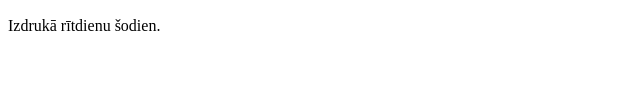
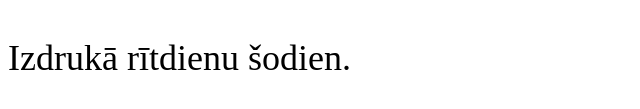
Before and after one commit to Ernistoo/Printfulify, a plain HTML site: page index.html in a window 1280 px wide. Shown: the part 311-420 px from the top of the page, without its empty margins (0-640 px from the left). Drawn offline with Linux system fonts and the light colour scheme.

Commit message:
PRINT-3 Galvenā teksta fonta izmēra maiņa

```diff
--- a/index.html
+++ b/index.html
@@ -7,6 +7,6 @@
 </head>
 <body>
     <img src="https://tse2.mm.bing.net/th?id=OIG3.Je.27snccRYeEgCarW_T&pid=ImgGn" />
-    <p>Izdrukā rītdienu šodien.</p>
+    <p style="font-size: 36px;">Izdrukā rītdienu šodien.</p>
 </body>
 </html>
```
